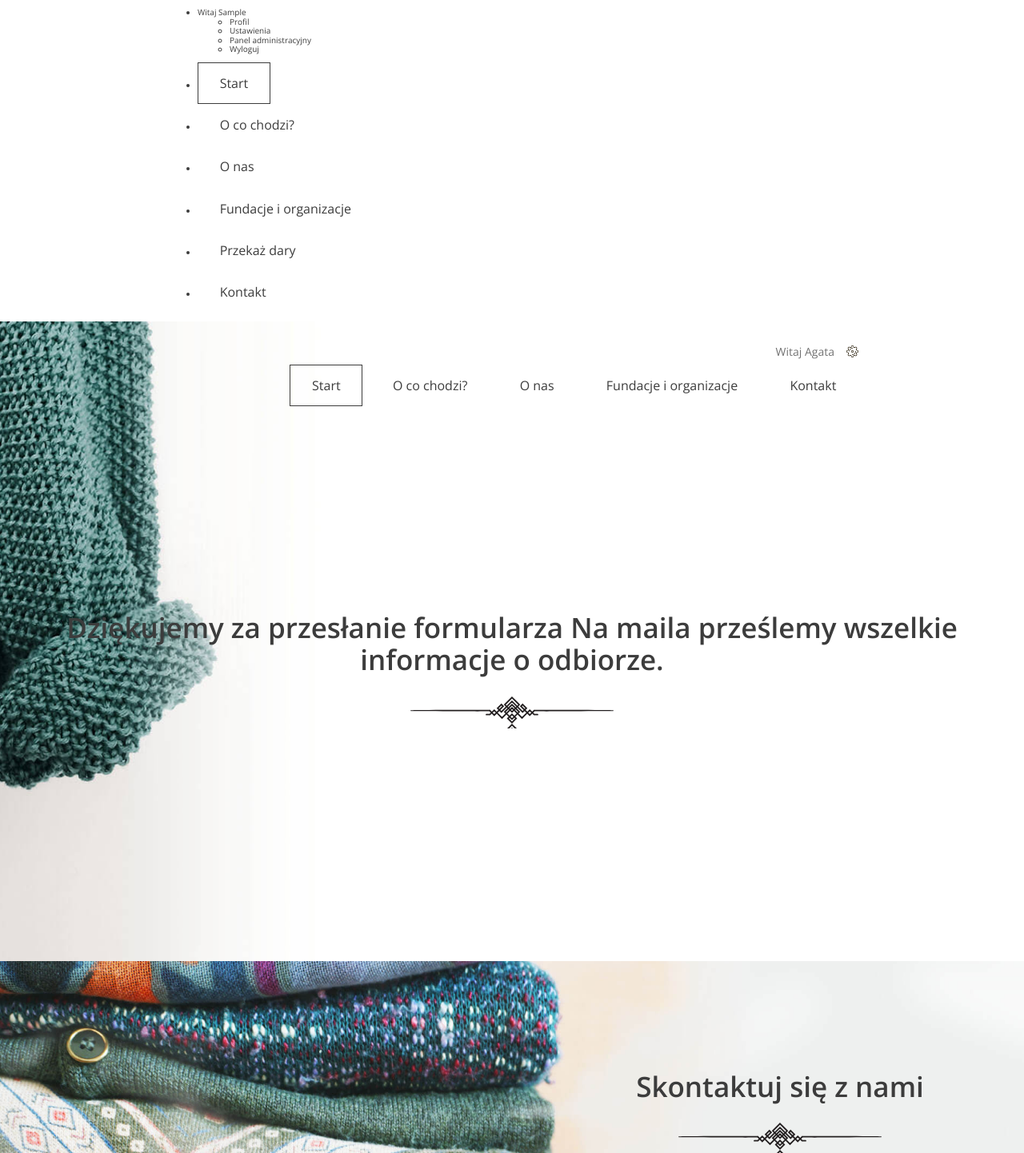
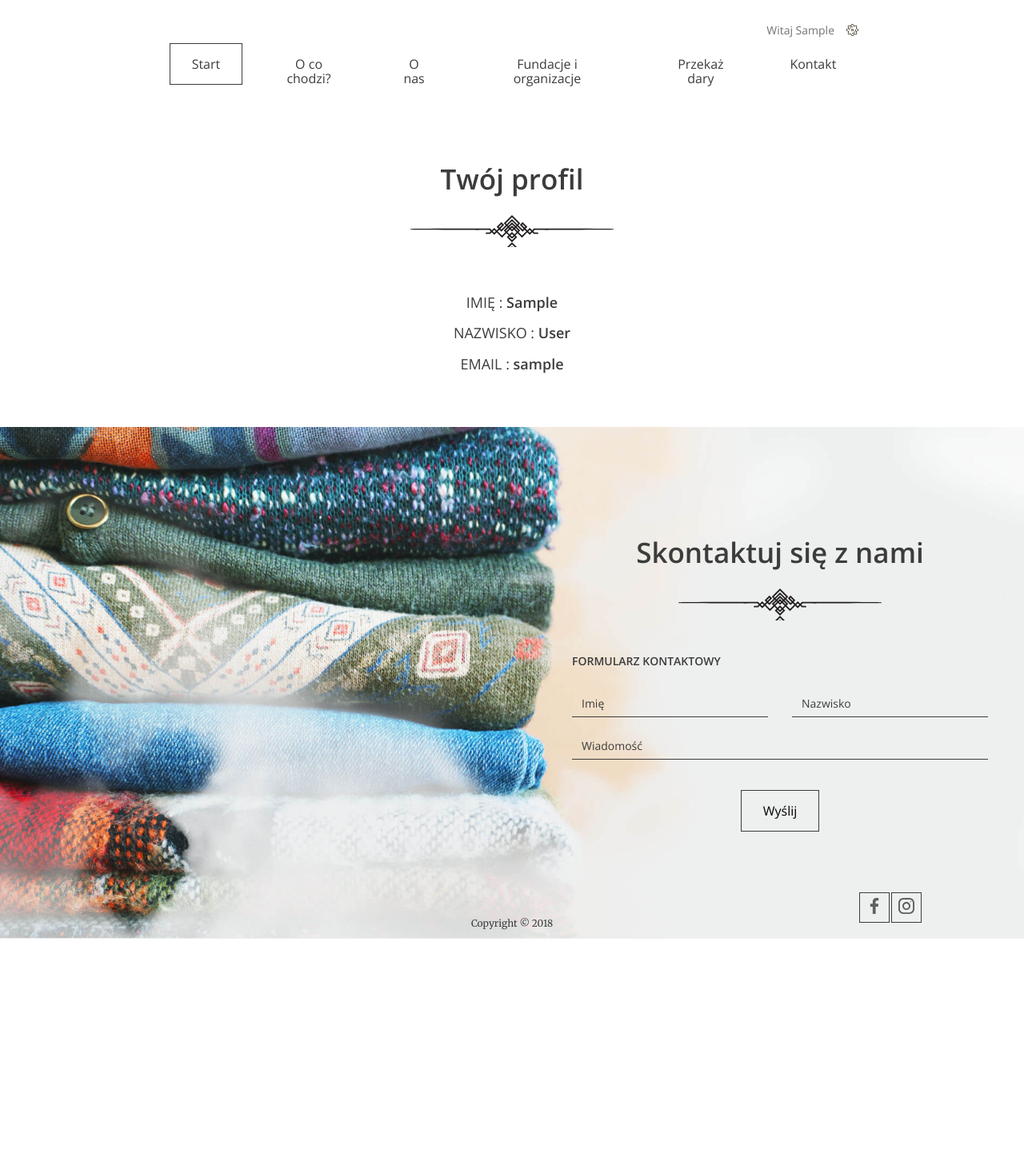
Before and after one commit to dominikagzela/oddam-w-dobre-rece-app, a Django app: page /user_profile/ in a window 1280 px wide. Shown: the top 1442 px of the page at 80% size. After the commit the page ends 1174 px from the top, so only its background shows below. Run offline with Django 4.2, Linux system fonts and the light colour scheme; the visitor is signed in with stand-in values (Sample User, id 1); data comes from the database, SQL or seed files in the repository.

Commit message:
create user profile

```diff
--- a/charity_donation/charity_app/admin.py
+++ b/charity_donation/charity_app/admin.py
@@ -2,8 +2,6 @@
 from .models import User, Category, Institution, Donation
 
 admin.site.register(Category)
-# admin.site.register(Institution)
-# admin.site.register(Donation)
 
 
 @admin.register(Institution)
--- a/charity_donation/charity_app/templates/base.html
+++ b/charity_donation/charity_app/templates/base.html
@@ -12,10 +12,10 @@
 <body>
 {% if request.resolver_match.url_name == 'landing-page' %}
 <header class="header--main-page">
-    {% elif request.resolver_match.url_name == 'login' or request.resolver_match.url_name == 'register' %}
-    <header>
-        {% elif request.resolver_match.url_name == 'add-donation' %}
-        <header class="header--form-page">
+    {% elif request.resolver_match.url_name == 'add-donation' %}
+    <header class="header--form-page">
+        {% else %}
+        <header>
             {% endif %}
 
             <nav class="container container--70">
--- a/charity_donation/charity_app/templates/user-profile.html
+++ b/charity_donation/charity_app/templates/user-profile.html
@@ -3,35 +3,19 @@
 
 {% block content %}
 
-<body>
-<header class="header--form-page">
-    <nav class="container container--70">
-        <ul class="nav--actions">
-            <li class="logged-user">
-                Witaj Agata
-                <ul class="dropdown">
-                    <li><a href="#">Profil</a></li>
-                    <li><a href="#">Moje zbiórki</a></li>
-                    <li><a href="#">Wyloguj</a></li>
-                </ul>
-            </li>
-        </ul>
+</header>
 
-        <ul>
-            <li><a href="../" class="btn btn--without-border active">Start</a></li>
-            <li><a href="../#steps" class="btn btn--without-border">O co chodzi?</a></li>
-            <li><a href="../#about-us" class="btn btn--without-border">O nas</a></li>
-            <li><a href="../#help" class="btn btn--without-border">Fundacje i organizacje</a></li>
-            <li><a href="../#contact" class="btn btn--without-border">Kontakt</a></li>
-        </ul>
-    </nav>
 
+<section class="login-page">
     <div class="slogan container container--90">
         <h2>
-            Dziękujemy za przesłanie formularza Na maila prześlemy wszelkie
-            informacje o odbiorze.
+            Twój profil
         </h2>
+        <br/>
+        <h3 style="text-align: center; font-size: 18px"><span style="font-weight: 300">IMIĘ : </span> {{ current_user.first_name }} </h3>
+        <h3 style="text-align: center; font-size: 18px"><span style="font-weight: 300">NAZWISKO : </span> {{ current_user.last_name }} </h3>
+        <h3 style="text-align: center; font-size: 18px"><span style="font-weight: 300">EMAIL : </span> {{ current_user.username }} </h3>
     </div>
-</header>
+</section>
 
 {% endblock %}
--- a/charity_donation/charity_app/views.py
+++ b/charity_donation/charity_app/views.py
@@ -215,6 +215,15 @@
         return render(request, 'form-confirmation.html')
 
 
-class UserProfileView(View):
-    def get(self, request):
-        return render(request, 'user-profile.html')
+class UserProfileView(ListView):
+    model = User
+    template_name = 'user-profile.html'
+
+    def get_context_data(self, **kwargs):
+        user = self.request.user
+        current_user = User.objects.get(id=user.id)
+        print(current_user)
+        ctx = {
+            'current_user': current_user,
+        }
+        return ctx
```
